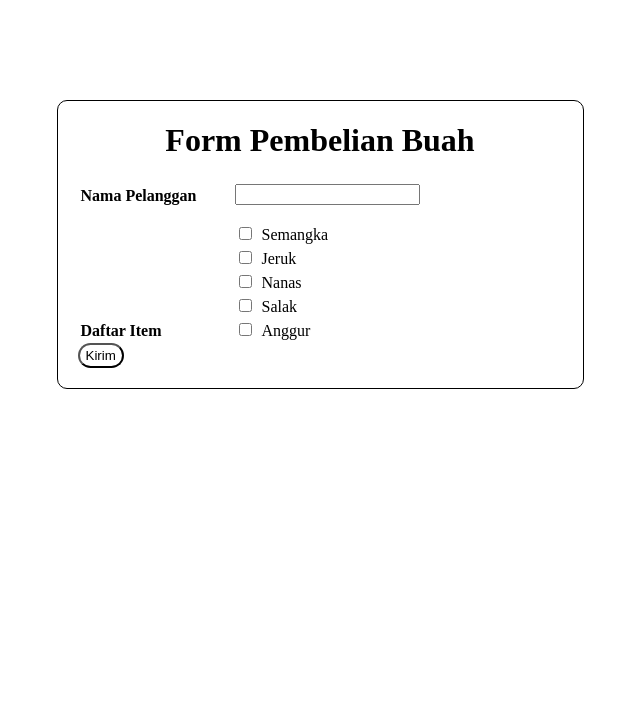
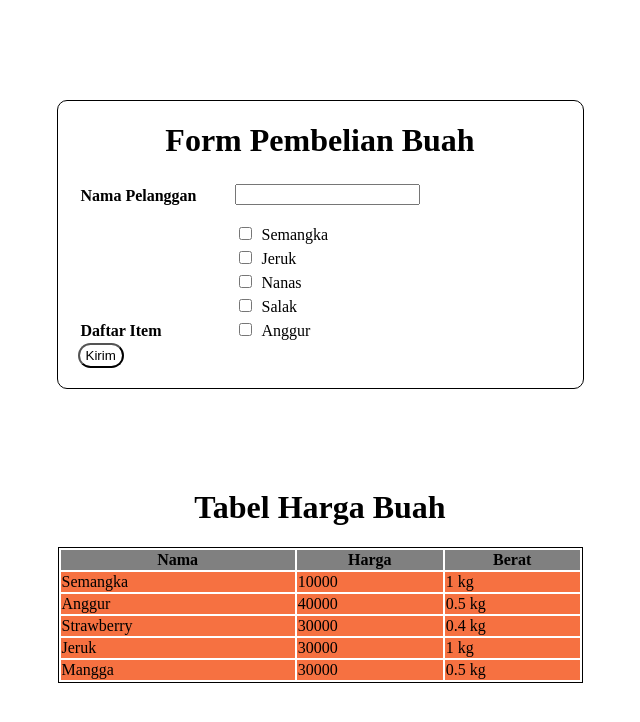
Before and after one commit to AndiAnugrahAqsa/sanbercode-reactjs-0820-2, a React (Create React App) app: page / in a window 1280 px wide. Shown: the top 722 px of the page, without its empty margins (320-960 px from the left). Built offline with nearby package versions, Linux system fonts and the light colour scheme.

Commit message:
Kumpul tugas 10 (Components & Props)

```diff
--- a/src/App.css
+++ b/src/App.css
@@ -1,4 +1,6 @@
-
+div {
+  font-family: serif;
+}
 
 h1 {
   text-align: center;
@@ -17,7 +19,7 @@ span {
 }
 
 input {
-  margin-right: 10px
+  margin-right: 10px;
 }
 
 button {
@@ -26,13 +28,22 @@ button {
   background-color: white;
 }
 
+
+th {
+  background-color: gray;
+}
+.tr-table-harga {
+  background-color: rgb(246, 113, 65);
+}
+
 .container {
   width: 525px;
   margin: 100px auto;
   border: 1px solid black;
   border-radius: 10px;
-    font-family: serif;
 }
+
+
 
 .isi-form {
   margin: 20px;
@@ -45,3 +56,11 @@ button {
 .isi-checkbox {
   height: 35px;
 }
+
+.container-table-harga {
+  border: none;
+}
+
+.table-harga {
+  border: 1px solid black;
+}
--- a/src/App.js
+++ b/src/App.js
@@ -1,69 +1,16 @@
 import React from 'react';
 import logo from './logo.svg';
 import './App.css';
+import ComponentTugas9 from './Tugas-9/componentTugas9.js'
+import ComponentTugas10 from './Tugas-10/componentTugas10.js'
+
 
 function App() {
   return (
-
-    <html>
-<header>
-
-
-<title>Form Pembelian Buah</title>
-
-
-</header>
-
-<body>
-  <div class="container">
-      <h1>Form Pembelian Buah</h1>
-      <div class="isi-form">
-          <form>
-              <table>
-                  <tr>
-                      <td>
-                          <label><span>Nama Pelanggan</span></label>
-                      </td>
-                      <td><input type="text"></input></td>
-                  </tr>
-                  <tr>
-                      <td class="label-form" rowspan="5">
-                          <label><span>Daftar Item</span></label>
-                      </td>
-                      <td class="isi-checkbox">
-                          <input type="checkbox"></input>
-                          <label>Semangka</label>
-                      </td>
-                  </tr>
-                  <tr>
-                      <td>
-                          <input type="checkbox"></input>
-                          <label>Jeruk</label>
-                      </td>
-                  </tr>
-                  <tr>
-                      <td><input type="checkbox"></input>
-                          <label>Nanas</label></td>
-                  </tr>
-                  <tr>
-                      <td><input type="checkbox"></input>
-                          <label>Salak</label></td>
-                  </tr>
-                  <tr>
-                      <td><input type="checkbox"></input>
-                          <label>Anggur</label></td>
-                  </tr>
-              </table>
-
-
-          </form>
-          <button>Kirim</button>
-      </div>
-  </div>
-</body>
-
-</html>
-
+    <div>
+<ComponentTugas9/>
+<ComponentTugas10/>
+</div>
   );
 }
 
--- /dev/null
+++ b/src/Tugas-10/componentTugas10.js
@@ -0,0 +1,39 @@
+import React from "react";
+import "../App.css";
+
+let dataHargaBuah = [
+  { nama: "Semangka", harga: 10000, berat: 1000 },
+  { nama: "Anggur", harga: 40000, berat: 500 },
+  { nama: "Strawberry", harga: 30000, berat: 400 },
+  { nama: "Jeruk", harga: 30000, berat: 1000 },
+  { nama: "Mangga", harga: 30000, berat: 500 },
+];
+
+class ComponentTugas10 extends React.Component {
+  render() {
+    return (
+      <div class="container container-table-harga">
+        <h1>Tabel Harga Buah</h1>
+        <table class="table-harga">
+          <tr>
+            <th>Nama</th>
+            <th>Harga</th>
+            <th>Berat</th>
+          </tr>
+
+          {dataHargaBuah.map((e) => {
+            return (
+              <tr class="tr-table-harga">
+                <td>{e.nama}</td>
+                <td>{e.harga}</td>
+                <td>{e.berat / 1000} kg</td>
+              </tr>
+            );
+          })}
+        </table>
+      </div >
+    );
+  }
+}
+
+export default ComponentTugas10;
--- /dev/null
+++ b/src/Tugas-9/componentTugas9.js
@@ -0,0 +1,59 @@
+import React from "react";
+import '../App.css'
+
+class ComponentTugas9 extends React.Component {
+  render(){
+    return(
+
+<div class="container">
+  <h1>Form Pembelian Buah</h1>
+  <div class="isi-form">
+      <form>
+          <table>
+              <tr>
+                  <td>
+                      <label><span>Nama Pelanggan</span></label>
+                  </td>
+                  <td><input type="text"></input></td>
+              </tr>
+              <tr>
+                  <td class="label-form" rowspan="5">
+                      <label><span>Daftar Item</span></label>
+                  </td>
+                  <td class="isi-checkbox">
+                      <input type="checkbox"></input>
+                      <label>Semangka</label>
+                  </td>
+              </tr>
+              <tr>
+                  <td>
+                      <input type="checkbox"></input>
+                      <label>Jeruk</label>
+                  </td>
+              </tr>
+              <tr>
+                  <td><input type="checkbox"></input>
+                      <label>Nanas</label></td>
+              </tr>
+              <tr>
+                  <td><input type="checkbox"></input>
+                      <label>Salak</label></td>
+              </tr>
+              <tr>
+                  <td><input type="checkbox"></input>
+                      <label>Anggur</label></td>
+              </tr>
+          </table>
+
+
+      </form>
+      <button>Kirim</button>
+  </div>
+</div>
+
+
+)
+}
+}
+
+export default ComponentTugas9
```
Lines whose indentation alone changed are shown as unchanged.
